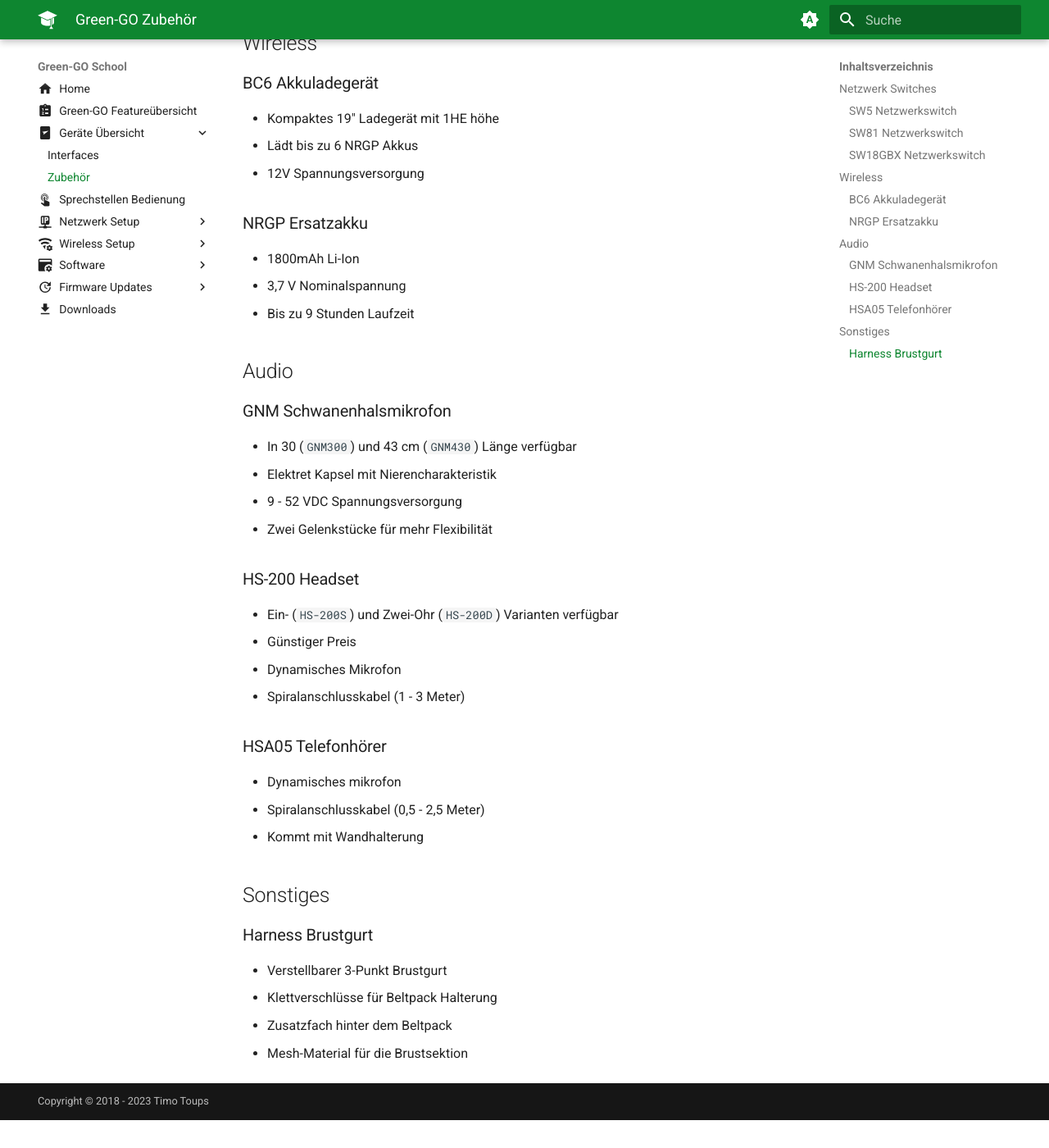
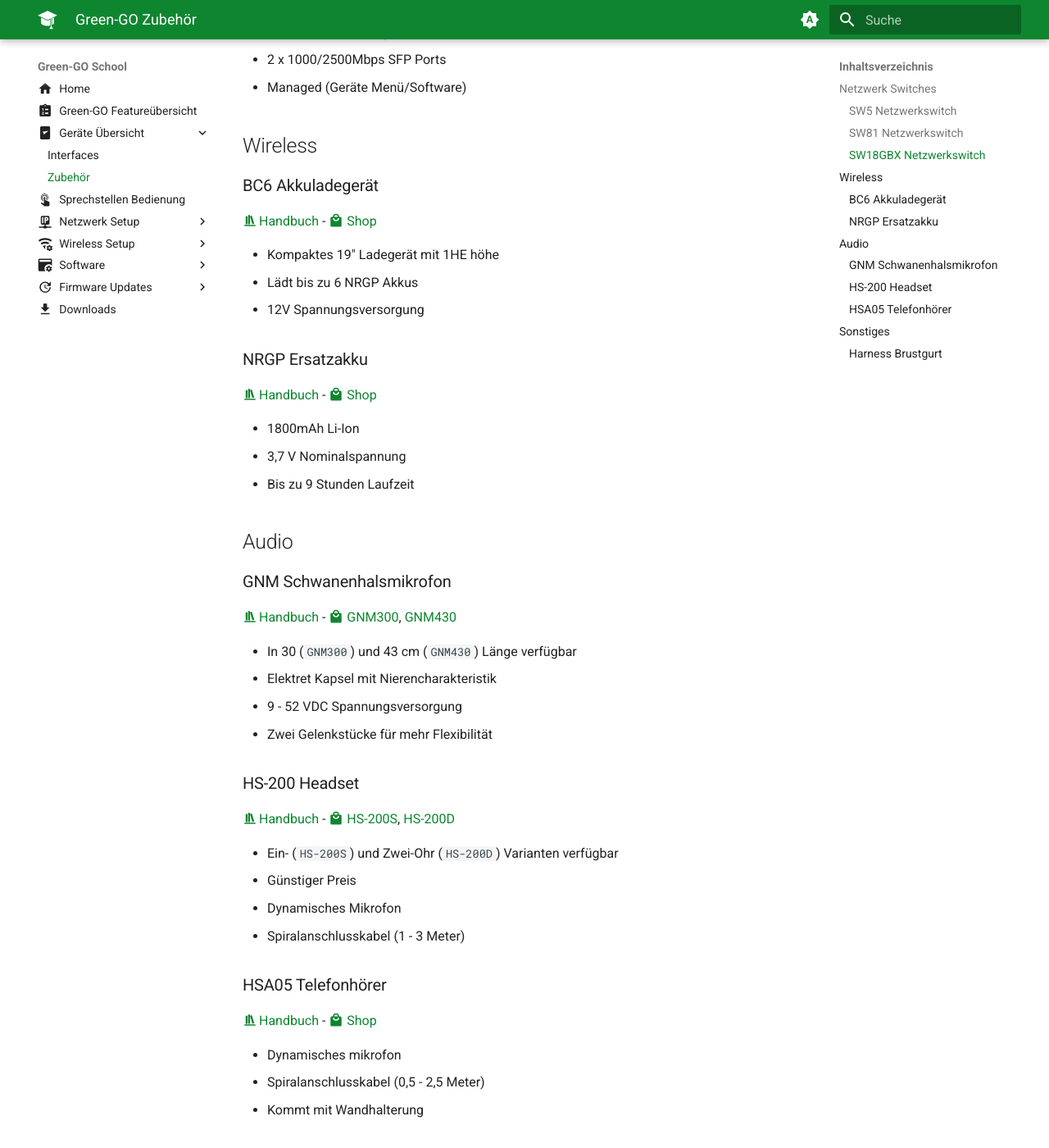
Before and after one commit to lampensau/green-go-school, an MkDocs documentation site: the page built from docs/devices/others.md, in a window 1280 px wide and 1400 px high, scrolled down 817 px. Shown: the whole window at 82% size. Built offline with MkDocs 1.6.1 and Material for MkDocs 9.7.7, drawn with Linux system fonts in a browser that asks for light colours; before the commit the page ends 2183 px from its top, so only the background shows below that.

Commit message:
added links

```diff
--- a/docs/devices/others.md
+++ b/docs/devices/others.md
@@ -10,6 +10,8 @@
 
 ### SW5 Netzwerkswitch
 
+[:material-shopping: Shop](https://www.castinfo.de/greengo-dmxlan-switch5-poe.html)
+
 - Kompakter 5-Port Netzwerkswitch
 - Robustes Metallgehäuse mit M12 Gewinde
 - 4 x 10/100Mbps PoE (802.3af) Neutrik EtherCON Ports
@@ -17,11 +19,15 @@
 
 ### SW81 Netzwerkswitch
 
+[:material-shopping: Shop](https://www.castinfo.de/greengo-sw81-switch8-poe-1-19.html)
+
 - 19" 9-Port Netzwerkswitch
 - 8 x 10/100Mbps PoE (802.3af) Neutrik EtherCON Ports
 - Unmanaged
 
 ### SW18GBX Netzwerkswitch
+
+[:material-shopping: Shop](https://www.castinfo.de/greengo-switchgbx-18.html)
 
 - 19" 9-Port Netzwerkswitch
 - 8 x 10/100/1000Mbps PoE (802.3af) Neutrik EtherCON Ports
@@ -33,11 +39,15 @@
 
 ### BC6 Akkuladegerät
 
+[Handbuch](https://manual.greengoconnect.com/en/devices/bc6/) - [:material-shopping: Shop](https://www.castinfo.de/greengo-bc6-6-fach-akku-ladegerat-19.html)
+
 - Kompaktes 19" Ladegerät mit 1HE höhe
 - Lädt bis zu 6 NRGP Akkus
 - 12V Spannungsversorgung
 
 ### NRGP Ersatzakku
+
+[Handbuch](https://manual.greengoconnect.com/en/devices/nrgp/) - [:material-shopping: Shop](https://www.castinfo.de/green-go-nrgp-akku-fur-wbpx.html)
 
 - 1800mAh Li-Ion
 - 3,7 V Nominalspannung
@@ -47,6 +57,8 @@
 
 ### GNM Schwanenhalsmikrofon
 
+[Handbuch](https://manual.greengoconnect.com/en/devices/gnm/) - [:material-shopping: GNM300](https://www.castinfo.de/green-go-gnm300-elektret-schwanenhalsmikrofon.html), [GNM430](https://www.castinfo.de/green-go-gnm430-elektret-schwanenhalsmikrofon.html)
+
 - In 30 (`GNM300`) und 43 cm (`GNM430`) Länge verfügbar
 - Elektret Kapsel mit Nierencharakteristik
 - 9 - 52 VDC Spannungsversorgung
@@ -54,12 +66,16 @@
 
 ### HS-200 Headset
 
+[Handbuch](https://manual.greengoconnect.com/en/devices/hs200/) - [:material-shopping: HS-200S](https://www.castinfo.de/green-go-hs-200s-ein-ohr-headset-xlr-4-pol-559-3065-9105-559-3065-9105.html), [HS-200D](https://www.castinfo.de/green-go-hs-200d-zwei-ohr-headset-xlr-4-pol-559-3065-9107-559-3065-9107.html)
+
 - Ein- (`HS-200S`) und Zwei-Ohr (`HS-200D`) Varianten verfügbar
 - Günstiger Preis
 - Dynamisches Mikrofon
 - Spiralanschlusskabel (1 - 3 Meter)
 
 ### HSA05 Telefonhörer
+
+[Handbuch](https://manual.greengoconnect.com/en/devices/hsa05/) - [:material-shopping: Shop](https://www.castinfo.de/green-go-ghsa05-telefonhorer-handset-559-3065-9100-559-3065-9100.html)
 
 - Dynamisches mikrofon
 - Spiralanschlusskabel (0,5 - 2,5 Meter)
@@ -69,6 +85,8 @@
 
 ### Harness Brustgurt
 
+[:material-shopping: Shop](https://www.castinfo.de/green-go-harness-brustgurt-559-3065-9905-559-3065-9905.html)
+
 - Verstellbarer 3-Punkt Brustgurt
 - Klettverschlüsse für Beltpack Halterung
 - Zusatzfach hinter dem Beltpack
```
